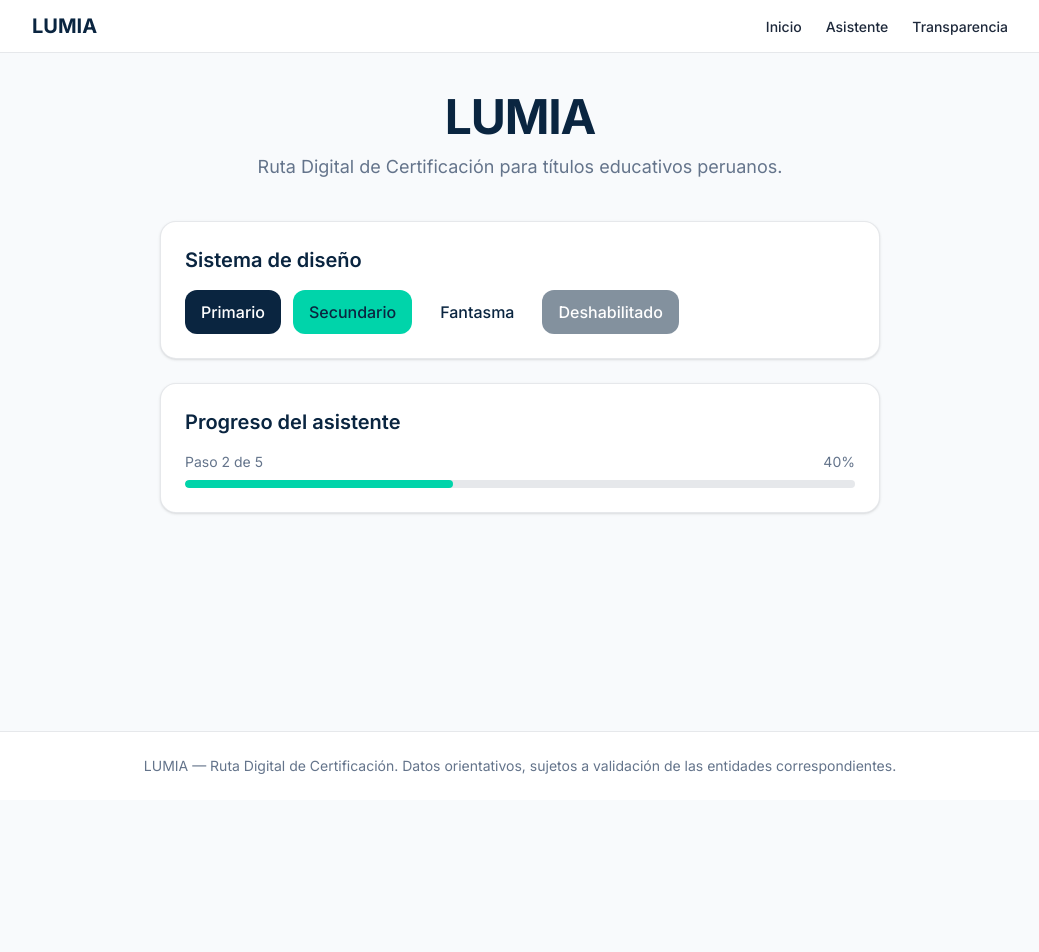
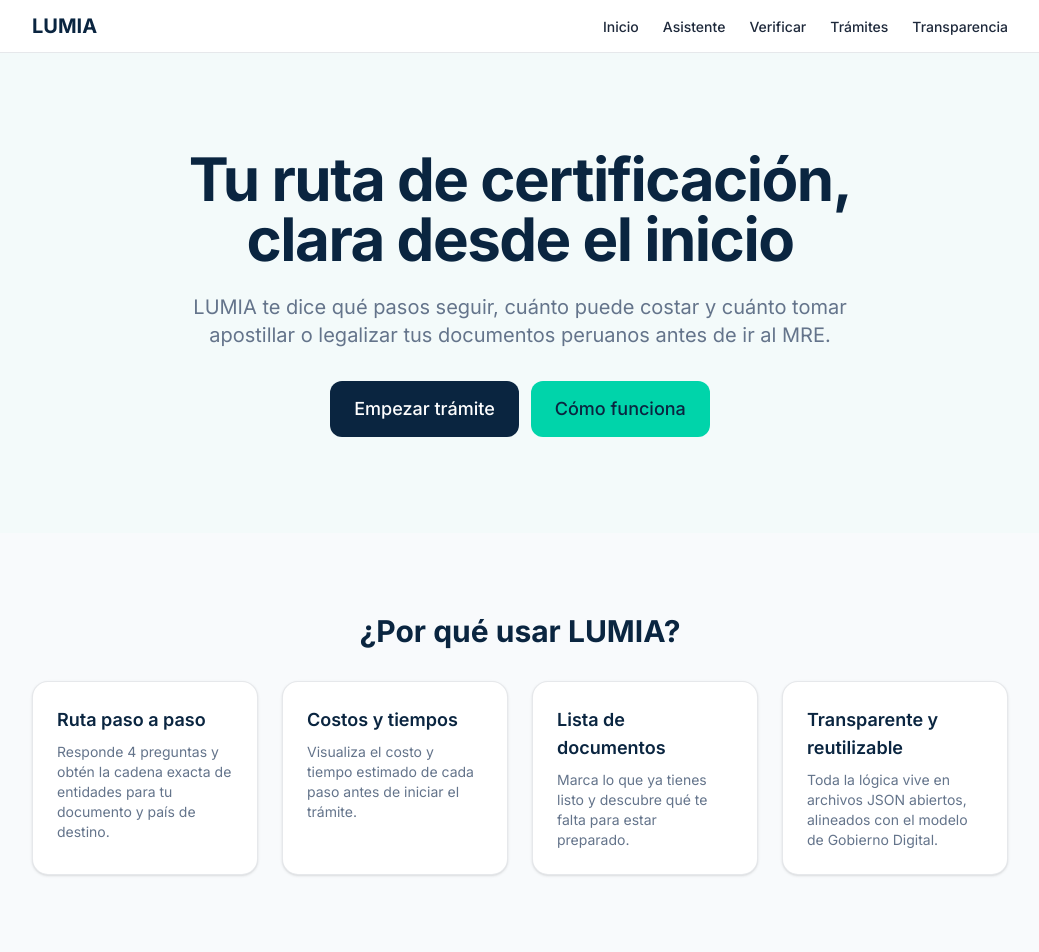
Before and after one commit to RDaniloMM/Cadena-Digital-Peru, a Next.js app: page / in a window 1280 px wide. Shown: the top 952 px of the page, without its empty margins (120-1159 px from the left). Before the commit the page ends 800 px from the top, so only its background shows below. Built offline with nearby package versions, Linux system fonts and the light colour scheme.

Commit message:
feat(lumia): add landing page and update navigation links

```diff
--- a/app/page.tsx
+++ b/app/page.tsx
@@ -1,37 +1,19 @@
-import { Button } from "@/components/ui/Button";
-import { Card } from "@/components/ui/Card";
-import { ProgressBar } from "@/components/ui/ProgressBar";
+import { Hero } from "@/components/Hero";
+import { FeatureCards } from "@/components/FeatureCards";
 
 export default function Home() {
   return (
-    <main className="mx-auto w-full max-w-3xl px-4 py-10 sm:px-6">
-      <section className="mb-10 text-center">
-        <h1 className="text-4xl font-bold tracking-tight text-lumia-navy sm:text-5xl">
-          LUMIA
-        </h1>
-        <p className="mt-3 text-lg text-lumia-muted">
-          Ruta Digital de Certificación para títulos educativos peruanos.
-        </p>
+    <main>
+      <Hero />
+      <FeatureCards />
+      <section className="border-t border-lumia-navy/10 bg-lumia-white py-12">
+        <div className="mx-auto max-w-5xl px-4 text-center sm:px-6">
+          <p className="text-sm font-medium text-lumia-muted">
+            Proyecto orientado a la transformación digital del Estado peruano ·
+            Datos referenciales
+          </p>
+        </div>
       </section>
-
-      <Card className="mb-6">
-        <h2 className="mb-4 text-xl font-semibold text-lumia-navy">
-          Sistema de diseño
-        </h2>
-        <div className="flex flex-wrap gap-3">
-          <Button>Primario</Button>
-          <Button variant="secondary">Secundario</Button>
-          <Button variant="ghost">Fantasma</Button>
-          <Button disabled>Deshabilitado</Button>
-        </div>
-      </Card>
-
-      <Card>
-        <h2 className="mb-4 text-xl font-semibold text-lumia-navy">
-          Progreso del asistente
-        </h2>
-        <ProgressBar current={2} total={5} label="Paso 2 de 5" />
-      </Card>
     </main>
   );
 }
--- /dev/null
+++ b/components/FeatureCards.tsx
@@ -0,0 +1,46 @@
+import { Card } from "@/components/ui/Card";
+
+const features = [
+  {
+    title: "Ruta paso a paso",
+    description:
+      "Responde 4 preguntas y obtén la cadena exacta de entidades para tu documento y país de destino.",
+  },
+  {
+    title: "Costos y tiempos",
+    description:
+      "Visualiza el costo y tiempo estimado de cada paso antes de iniciar el trámite.",
+  },
+  {
+    title: "Lista de documentos",
+    description:
+      "Marca lo que ya tienes listo y descubre qué te falta para estar preparado.",
+  },
+  {
+    title: "Transparente y reutilizable",
+    description:
+      "Toda la lógica vive en archivos JSON abiertos, alineados con el modelo de Gobierno Digital.",
+  },
+];
+
+export function FeatureCards() {
+  return (
+    <section className="py-14 sm:py-20">
+      <div className="mx-auto max-w-5xl px-4 sm:px-6">
+        <h2 className="mb-8 text-center text-2xl font-bold text-lumia-navy sm:text-3xl">
+          ¿Por qué usar LUMIA?
+        </h2>
+        <div className="grid gap-6 sm:grid-cols-2 lg:grid-cols-4">
+          {features.map((feature) => (
+            <Card key={feature.title} className="h-full">
+              <h3 className="mb-2 text-lg font-semibold text-lumia-navy">
+                {feature.title}
+              </h3>
+              <p className="text-sm text-lumia-muted">{feature.description}</p>
+            </Card>
+          ))}
+        </div>
+      </div>
+    </section>
+  );
+}
--- a/components/Header.tsx
+++ b/components/Header.tsx
@@ -3,6 +3,8 @@ import Link from "next/link";
 const navItems = [
   { href: "/", label: "Inicio" },
   { href: "/wizard", label: "Asistente" },
+  { href: "/verificar", label: "Verificar" },
+  { href: "/tramites", label: "Trámites" },
   { href: "/transparencia", label: "Transparencia" },
 ];
 
--- /dev/null
+++ b/components/Hero.tsx
@@ -0,0 +1,31 @@
+import Link from "next/link";
+import { Button } from "@/components/ui/Button";
+
+export function Hero() {
+  return (
+    <section className="bg-lumia-sky/30 py-16 sm:py-24">
+      <div className="mx-auto max-w-5xl px-4 text-center sm:px-6">
+        <h1 className="text-4xl font-bold tracking-tight text-lumia-navy sm:text-6xl">
+          Tu ruta de certificación,
+          <br className="hidden sm:block" /> clara desde el inicio
+        </h1>
+        <p className="mx-auto mt-6 max-w-2xl text-lg text-lumia-muted sm:text-xl">
+          LUMIA te dice qué pasos seguir, cuánto puede costar y cuánto tomar
+          apostillar o legalizar tus documentos peruanos antes de ir al MRE.
+        </p>
+        <div className="mt-8 flex flex-col items-center justify-center gap-3 sm:flex-row">
+          <Link href="/wizard" passHref>
+            <Button size="lg" className="w-full sm:w-auto">
+              Empezar trámite
+            </Button>
+          </Link>
+          <Link href="/transparencia" passHref>
+            <Button variant="secondary" size="lg" className="w-full sm:w-auto">
+              Cómo funciona
+            </Button>
+          </Link>
+        </div>
+      </div>
+    </section>
+  );
+}
```
